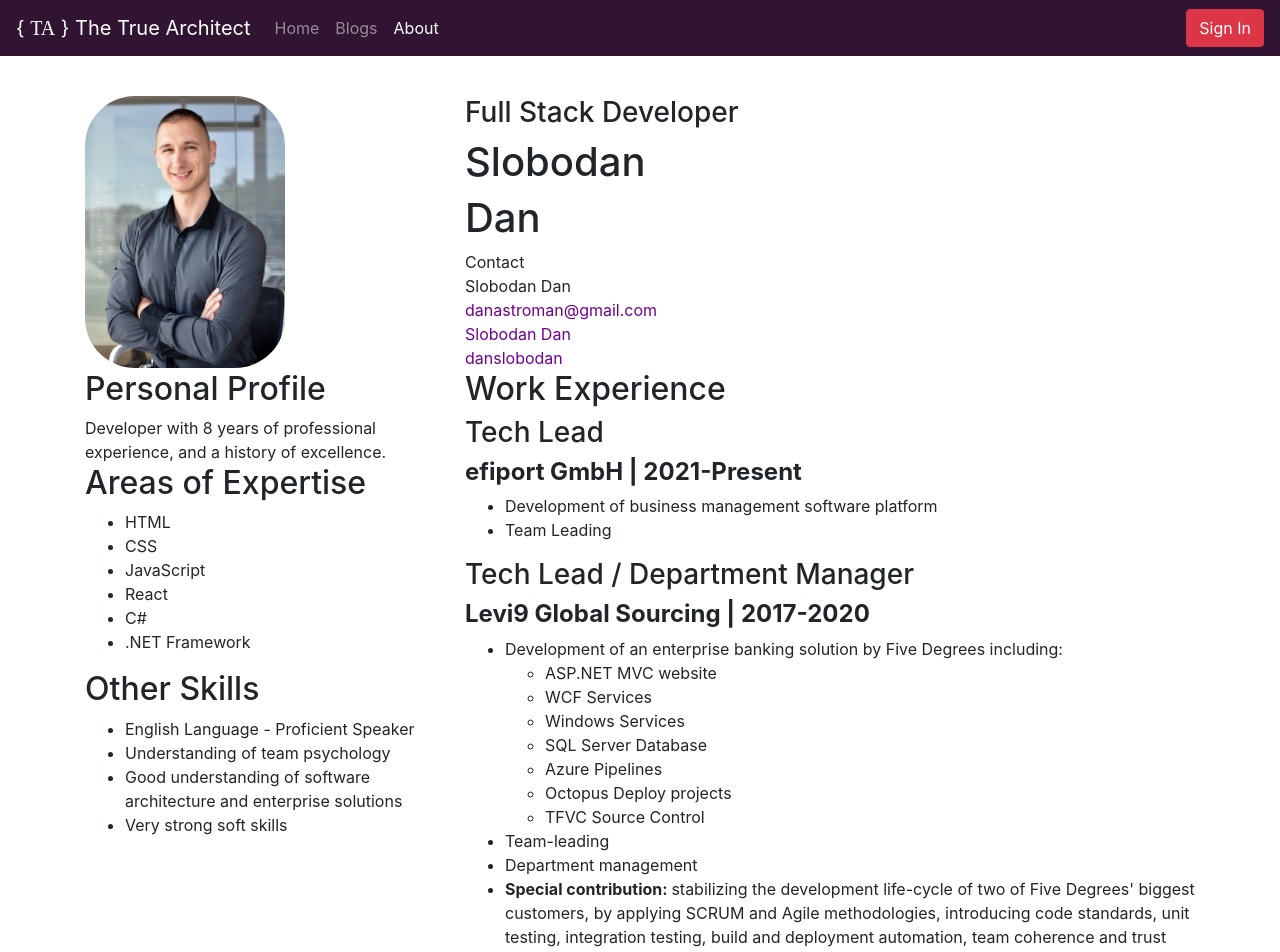
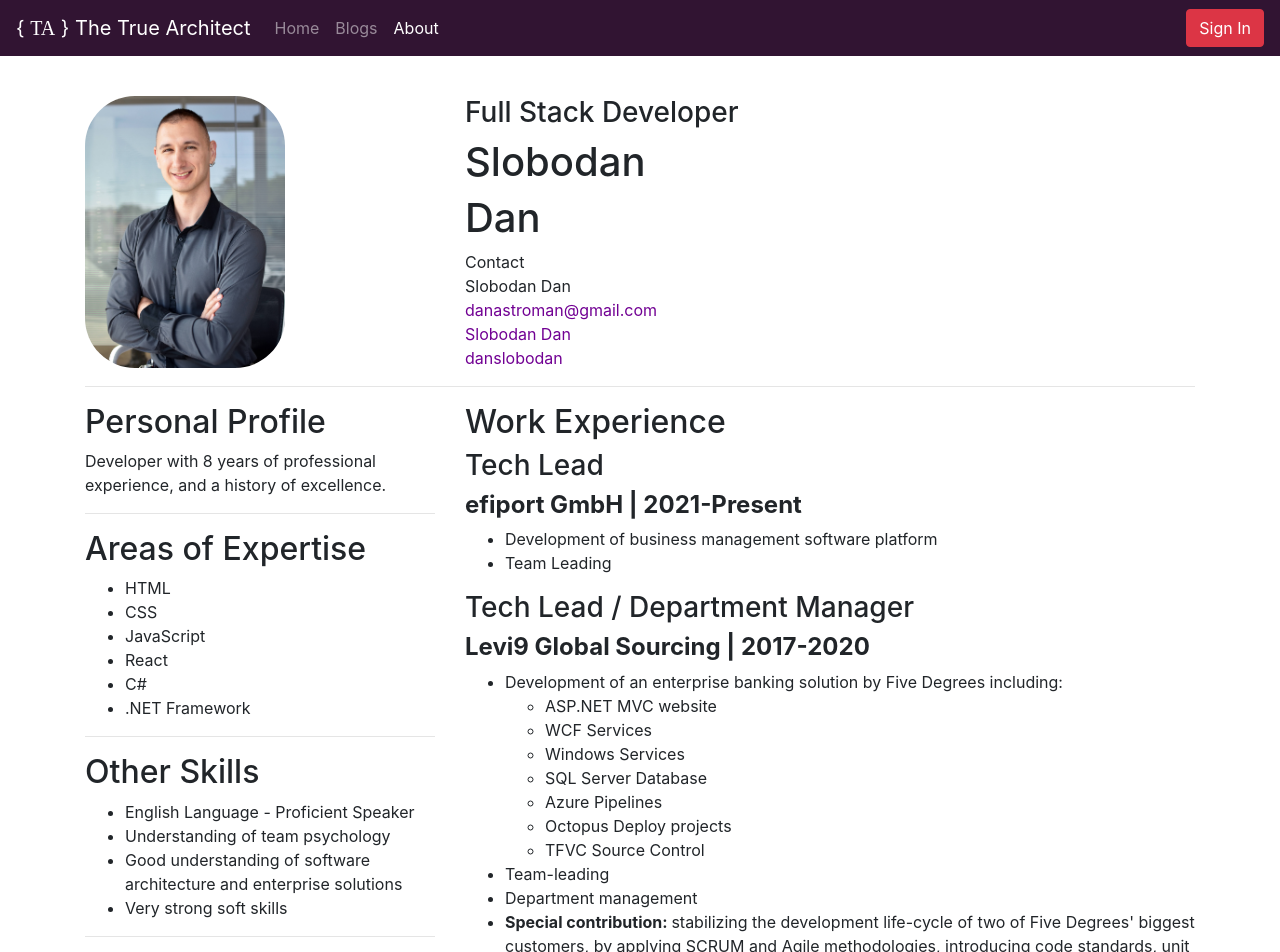
Before and after one commit to danslobodan/personalwebsite, a React (Create React App) app in the folder client/: page /about in a window 1280 px wide. Shown: the top 952 px of the page. Built offline with nearby package versions, Linux system fonts and the light colour scheme; no server answers.

Commit message:
Extracted CvSection into a component.

```diff
--- a/client/src/components/about/About.tsx
+++ b/client/src/components/about/About.tsx
@@ -1,4 +1,5 @@
 import React from 'react';
+import CvSection from './CvSection';
 
 const About: React.FC = () => {
     return (
@@ -49,18 +50,14 @@ const About: React.FC = () => {
                     </div>
                 </div>
             </div>
+            <hr />
             <div className='row'>
                 <div className='col-md-4'>
-                    <div>
-                        <h2>Personal Profile</h2>
-                        <div>
-                            Developer with 8 years of professional experience,
-                            and a history of excellence.
-                        </div>
-                    </div>
-                    <div>
-                        <h2>Areas of Expertise</h2>
-                        <div>
+                    <CvSection title='Personal Profile'>
+                        Developer with 8 years of professional experience, and a
+                        history of excellence.
+                    </CvSection>
+                    <CvSection title='Areas of Expertise'>
                         <ul>
                             <li>HTML</li>
                             <li>CSS</li>
@@ -69,25 +66,21 @@ const About: React.FC = () => {
                             <li>C#</li>
                             <li>.NET Framework</li>
                         </ul>
-                        </div>
-                    </div>
-                    <div>
-                        <h2>Other Skills</h2>
-                        <div>
+                    </CvSection>
+                    <CvSection title='Other Skills'>
                         <ul>
                             <li>English Language - Proficient Speaker</li>
                             <li>Understanding of team psychology</li>
                             <li>
-                                    Good understanding of software architecture
-                                    and enterprise solutions
+                                Good understanding of software architecture and
+                                enterprise solutions
                             </li>
                             <li>Very strong soft skills</li>
                         </ul>
-                        </div>
-                    </div>
+                    </CvSection>
                 </div>
                 <div className='col-md-8'>
-                    <h2>Work Experience</h2>
+                    <CvSection title='Work Experience'>
                         <div>
                             <h3>Tech Lead</h3>
                             <h4>
@@ -96,8 +89,8 @@ const About: React.FC = () => {
                             <div>
                                 <ul>
                                     <li>
-                                    Development of business management software
-                                    platform
+                                        Development of business management
+                                        software platform
                                     </li>
                                     <li>Team Leading</li>
                                 </ul>
@@ -126,13 +119,14 @@ const About: React.FC = () => {
                                     <li>Team-leading</li>
                                     <li>Department management</li>
                                     <li>
-                                    <b>Special contribution: </b>stabilizing the
-                                    development life-cycle of two of Five
-                                    Degrees' biggest customers, by applying
-                                    SCRUM and Agile methodologies, introducing
-                                    code standards, unit testing, integration
-                                    testing, build and deployment automation,
-                                    team coherence and trust
+                                        <b>Special contribution: </b>stabilizing
+                                        the development life-cycle of two of
+                                        Five Degrees' biggest customers, by
+                                        applying SCRUM and Agile methodologies,
+                                        introducing code standards, unit
+                                        testing, integration testing, build and
+                                        deployment automation, team coherence
+                                        and trust
                                     </li>
                                 </ul>
                             </div>
@@ -148,20 +142,24 @@ const About: React.FC = () => {
                                     <li>Development of game-play logic</li>
                                     <li>Development of automation tools</li>
                                     <li>
-                                    <b>Special contribution: </b>: development
-                                    of a project template, upon which more than
-                                    50 games were built
+                                        <b>Special contribution: </b>:
+                                        development of a project template, upon
+                                        which more than 50 games were built
                                     </li>
                                 </ul>
                             </div>
                         </div>
-                    <h2>Education History</h2>
+                    </CvSection>
+                    <CvSection title='Education History'>
                         <h4>Singidunum University, Novi Sad</h4>
-                    <div>Bachelor of Software Engineering, 2018-Present</div>
+                        <div>
+                            Bachelor of Software Engineering, 2018-Present
+                        </div>
                         <h4>University of Novi Sad, Novi Sad</h4>
                         <div>Bachelor of Physics, 2007-2012</div>
                         <h4>School Of Technical Sciences, Sombor</h4>
                         <div>Computer Technician, 2002-2007</div>
+                    </CvSection>
                 </div>
             </div>
         </div>
--- /dev/null
+++ b/client/src/components/about/CvSection.tsx
@@ -0,0 +1,15 @@
+interface Props {
+    title: string;
+}
+
+const CvSection: React.FC<Props> = ({ title, children }) => {
+    return (
+        <div>
+            <h2>{title}</h2>
+            <div>{children}</div>
+            <hr />
+        </div>
+    );
+};
+
+export default CvSection;
--- /dev/null
+++ b/client/src/components/about/ExperienceItem.tsx
@@ -0,0 +1,5 @@
+const ExperienceItem: React.FC = ({ children }) => {
+    return <div></div>;
+};
+
+export default ExperienceItem;
```
Lines whose indentation alone changed are shown as unchanged.
